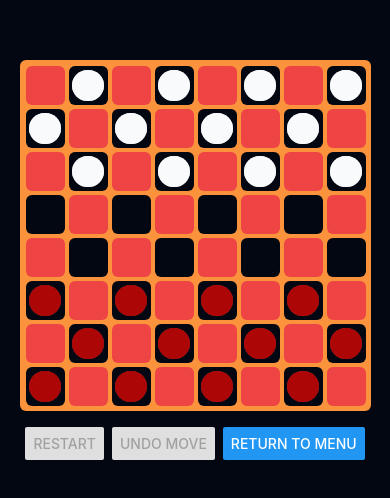
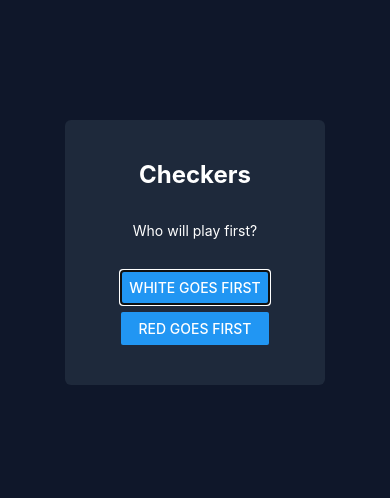
Before and after one commit to AgeReapor/act-2, a React Native app: screen / in a window 390 px wide. Shown: the part 170-668 px from the top of the page. Built offline with nearby package versions, Linux system fonts and the light colour scheme.

Commit message:
base game

```diff
--- a/App.tsx
+++ b/App.tsx
@@ -38,13 +38,16 @@ const moveTile = `bg-green-800`;
 const defaultRed = `bg-red-800`;
 const selectedRed = `bg-red-600`;
 
-const defaultWhite = `bg-gray-200`;
+const defaultWhite = `bg-gray-400`;
 const selectedWhite = `bg-white`;
 
 export const Context = createContext<{
     getSelected: () => Vector2;
     setSelected: (s: Vector2) => void;
     playMove: (move: Move) => void;
+    currentPlayer: string;
+    setCurrentPlayer: (player: 'red' | 'white') => void;
+
     readonly canvasSize: number;
     readonly tilesInASide: number;
     readonly gap: number;
@@ -69,6 +72,10 @@ export const Context = createContext<{
     getSelected: () => ({ x: -1, y: -1 }),
     setSelected: () => {},
     playMove: () => {},
+
+    // Player
+    currentPlayer: 'red',
+    setCurrentPlayer: (player: 'red' | 'white') => {},
 
     // Grid Attributes
     canvasSize: CANVAS_SIZE,
@@ -102,6 +109,8 @@ export default function App() {
 
     const [canvasSize, setCanvasSize] = useState<number>(CANVAS_SIZE);
 
+    const [currentPlayer, setCurrentPlayer] = useState<'red' | 'white'>('red');
+
     const playMove = (move: Move) => {
         const { from, to, eaten } = move;
 
@@ -120,7 +129,21 @@ export default function App() {
         toItem.position = from;
         if (eatenItem) eatenItem.type = BoardItemType.HOLE;
 
+        // check if man reaches other side of board
+        const goalY = fromItem.owner == 'red' ? 0 : TILES_IN_A_SIDE - 1;
+        if (fromItem.position.y == goalY) fromItem.type = BoardItemType.KING;
+
+        // update canMove for all items
+
+        newBoardState.forEach((item) => {
+            if (item.type == BoardItemType.HOLE) return;
+
+            const moves = getPossibleMoves(item.position, newBoardState, TILES_IN_A_SIDE);
+            item.canMove = moves.length > 0;
+        });
+
         setBoardState(newBoardState);
+        setPlayedMoves([...playedMoves, move]);
 
         const winner = getWinner(boardState);
         if (winner) {
@@ -129,6 +152,7 @@ export default function App() {
             }, 500);
         }
         setSelected({ x: -1, y: -1 });
+        playerStep();
     };
 
     const getWinner = (newBoardState: BoardItemProps[]) => {
@@ -138,7 +162,6 @@ export default function App() {
             if (item.owner == 'red' && item.type != BoardItemType.HOLE) red++;
             if (item.owner == 'white' && item.type != BoardItemType.HOLE) white++;
         }
-        console.log(`Red: ${red}, White: ${white}`);
 
         if (red && white) return null;
         if (red) return 'red';
@@ -205,7 +228,7 @@ export default function App() {
             color: 'bg-slate-500',
             onPress: () => {
                 reloadBoard(stdCheckers);
-                setTitle('Checkers');
+                playerStep('white');
                 setGameState('playing');
             },
         },
@@ -215,7 +238,7 @@ export default function App() {
             color: 'bg-slate-500',
             onPress: () => {
                 reloadBoard(stdCheckers);
-                setTitle('Checkers');
+                playerStep('red');
                 setGameState('playing');
             },
         },
@@ -241,6 +264,13 @@ export default function App() {
         },
     };
 
+    const playerStep = (player?: 'red' | 'white') => {
+        if (!player) player = currentPlayer == 'red' ? 'white' : 'red';
+        setCurrentPlayer(player);
+        setGameState('playing');
+        setTitle(player.toUpperCase() + "'s turn");
+    };
+
     return (
         <Context.Provider
             value={{
@@ -251,7 +281,8 @@ export default function App() {
                 gap: calcGridAttrs(canvasSize, TILES_IN_A_SIDE).gap,
                 tileSize: calcGridAttrs(canvasSize, TILES_IN_A_SIDE).tileSize,
                 playMove: playMove,
-
+                currentPlayer: currentPlayer,
+                setCurrentPlayer,
                 canvasColor,
                 defaultDarkTile,
                 defaultLightTile,
@@ -264,7 +295,6 @@ export default function App() {
                 selectedWhite,
             }}>
             <SafeAreaView className="size-full items-center justify-center gap-4 bg-gray-950">
-                {/*
                 <CustomModal
                     isActive={gameState == 'start' || gameState == 'won' || gameState == 'lost'}
                     title="Checkers"
@@ -277,10 +307,9 @@ export default function App() {
                     buttons={lostButtons}></CustomModal>
                 <CustomModal
                     isActive={gameState == 'won'}
-                    title="You Won!"
+                    title={getWinner(boardState) + ' Player Won!'}
                     message="You won! Play again?"
                     buttons={[wonButton]}></CustomModal>
-                */}
                 <View className="w-full items-center">
                     <Text className="text-center text-2xl font-bold text-white">{title}</Text>
                 </View>
@@ -289,12 +318,6 @@ export default function App() {
                     <Button
                         title="Restart"
                         onPress={() => reloadBoard(INIT_BOARD_CONFIG)}
-                        disabled={playedMoves.length == 0}></Button>
-                    <Button
-                        title="Undo Move"
-                        onPress={() => {
-                            // undoMove();
-                        }}
                         disabled={playedMoves.length == 0}></Button>
 
                     <Button
--- a/components/BoardItem.tsx
+++ b/components/BoardItem.tsx
@@ -29,7 +29,6 @@ export const BoardItem = ({
     _key = '',
     type = BoardItemType.MAN,
     position = { x: 0, y: 0 },
-    canMove = false,
     moveHandler = () => {
         console.log('no move handler');
     },
@@ -44,17 +43,18 @@ export const BoardItem = ({
         selectedRed,
         defaultWhite,
         selectedWhite,
+        currentPlayer,
     } = useContext(Context);
 
     // derived attributes
     const selected = getSelected();
     const isSelected = selected.x == position.x && selected.y == position.y;
-    // const canMove = playableMoves.length > 0;
 
     const realCoords = pos2coords(position, tileSize, gap);
 
     // handlers
     const selectedHandler = () => {
+        if (currentPlayer != owner) return;
         setSelected({ x: position.x, y: position.y });
     };
 
@@ -74,10 +74,11 @@ export const BoardItem = ({
     const size = tileSize * relSize;
     const pad = tileSize * relPadding;
     const offset = isSelected ? (tileSize * relPadding) / 2 : 0;
-    const tilt = '45deg';
 
     const translate = isSelected ? -tileSize * relTranslate : 0;
-    const rotate = isSelected ? '45deg' : '0deg';
+    const brightness = currentPlayer === owner ? 'brightness-150' : 'brightness-90';
+
+    let rotate = isSelected ? '45deg' : '0deg';
 
     const defaultColor = owner === 'red' ? defaultRed : defaultWhite;
     const selectedColor = owner === 'red' ? selectedRed : selectedWhite;
@@ -86,10 +87,12 @@ export const BoardItem = ({
 
     const spriteStyle = `absolute transition-all rounded-full duration-150 ease-out`;
 
-    if (type === BoardItemType.MAN)
+    const isKing = type === BoardItemType.KING;
+
+    if (type === BoardItemType.MAN || type === BoardItemType.KING)
         return (
             <Pressable
-                className={`absolute transition-all duration-100 ease-out `}
+                className={`absolute z-30 transition-all duration-100 ease-out `}
                 onPress={selectedHandler}
                 style={{
                     width: tileSize,
@@ -98,7 +101,7 @@ export const BoardItem = ({
                     top: realCoords.y,
                 }}>
                 <View
-                    className={`${spriteStyle} ${color}`}
+                    className={`${spriteStyle}  ${brightness}  ${color}`}
                     style={{
                         width: size,
                         height: size,
@@ -108,7 +111,7 @@ export const BoardItem = ({
                     }}
                 />
                 <View
-                    className={`${spriteStyle} ${color} mix-blend-hard-light `}
+                    className={`${spriteStyle} ${color} ${brightness} z-10 mix-blend-hard-light `}
                     style={{
                         width: size,
                         height: size,
@@ -117,6 +120,18 @@ export const BoardItem = ({
                         transform: [{ translateY: translate }, { rotateX: rotate }],
                     }}
                 />
+                {isKing && (
+                    <View
+                        className={`z-0 saturate-200 ${spriteStyle} ${selectedColor} ${isSelected ? 'animate-ping' : ''}  `}
+                        style={{
+                            width: size,
+                            height: size,
+                            left: pad,
+                            top: pad - 2 * offset - (tileSize * relPadding) / 2,
+                            transform: [{ translateY: translate }, { rotateX: rotate }],
+                        }}
+                    />
+                )}
             </Pressable>
         );
 
--- a/components/Canvas.tsx
+++ b/components/Canvas.tsx
@@ -27,24 +27,6 @@ export const Canvas = ({ boardState = [] }: CanvasProps) => {
 
     const currentMoves: Move[] = getPossibleMoves(getSelected(), boardState, tilesInASide);
 
-    // const currentMoves: Move[] = [
-    //     {
-    //         from: { x: 0, y: 0 },
-    //         to: { x: 2, y: 3 },
-    //         eaten: { x: 0, y: 0 },
-    //     },
-    //     {
-    //         from: { x: 0, y: 0 },
-    //         to: { x: 3, y: 4 },
-    //         eaten: { x: 0, y: 0 },
-    //     },
-    //     {
-    //         from: { x: 0, y: 0 },
-    //         to: { x: 0, y: 3 },
-    //         eaten: { x: 0, y: 0 },
-    //     },
-    // ];
-
     return (
         <View
             className={`relative rounded-md ${canvasColor}`}
@@ -67,7 +49,11 @@ export const Canvas = ({ boardState = [] }: CanvasProps) => {
                 />
             ))}
             {currentMoves.map((move, index) => (
-                <MoveSquare key={'ms_' + index} pos={move.to} moveCallback={() => playMove(move)} />
+                <MoveSquare
+                    key={'ms_' + +index}
+                    pos={move.to}
+                    moveCallback={() => playMove(move)}
+                />
             ))}
         </View>
     );
--- a/components/MoveSquare.tsx
+++ b/components/MoveSquare.tsx
@@ -27,7 +27,7 @@ export const MoveSquare = ({
                 left: 1.5 * gap + calcGridPosition(pos, tileSize, gap).x,
                 top: 1.5 * gap + calcGridPosition(pos, tileSize, gap).y,
             }}
-            className={`absolute animate-pulse items-center justify-center rounded transition-all duration-100 ${moveTile} `}
+            className={`absolute animate-pulse items-center justify-center rounded  ${moveTile} `}
             onPress={moveCallback}></Pressable>
     );
 };
--- a/types/Move.ts
+++ b/types/Move.ts
@@ -1,6 +1,7 @@
 import { Vector2 } from './Vector2';
 
 export type Move = {
+    type: 'move' | 'eat';
     from: Vector2;
     to: Vector2;
     eaten: Vector2 | null;
--- a/utils/GameUtils.ts
+++ b/utils/GameUtils.ts
@@ -114,6 +114,7 @@ const eatToDirection = (
             [
                 ...acc,
                 {
+                    type: 'move',
                     from,
                     to: current,
                     eaten: null,
@@ -133,6 +134,7 @@ const eatToDirection = (
         return [
             ...acc,
             {
+                type: 'eat',
                 from,
                 to: next,
                 eaten: current,
```
